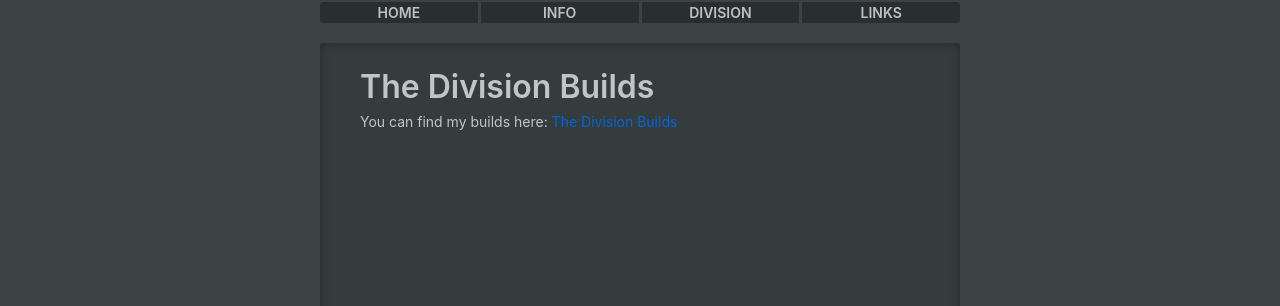
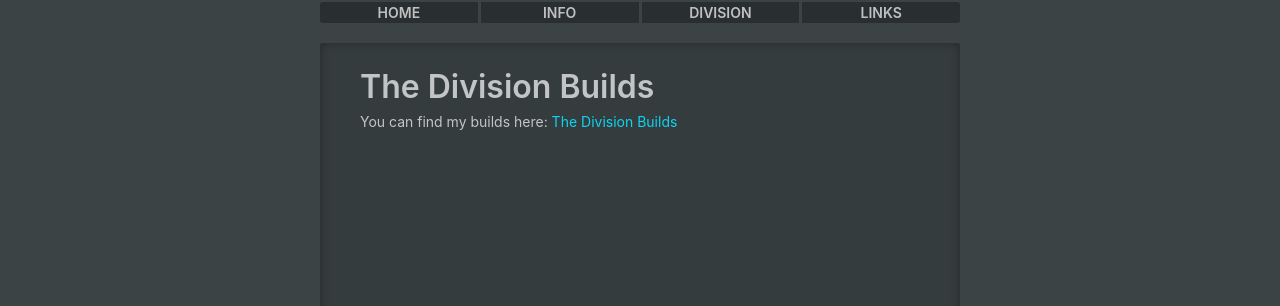
Before and after one commit to Zerthox/zerthox.github.io, a Jekyll site: the page built from division.html, in a window 1280 px wide. Shown: the part 208-514 px from the top of the page. Built offline with Jekyll 4.4.1, drawn with Linux system fonts in a browser that asks for light colours; some web fonts are replaced.

Commit message:
Update main.css

```diff
--- a/css/main.css
+++ b/css/main.css
@@ -33,6 +33,15 @@
     -ms-flex-direction: column;
     flex-direction: column;
     color: hsla(0, 0%, 100%, .7);
+}
+a {
+    color: var(--main-color);
+    -webkit-transition: .3s ease-in-out;
+    transition: .3s ease-in-out;
+}
+a:hover {
+    background: rgba(0, 0, 0, .1);
+    text-decoration: none;
 }
 ::selection,
 ::-moz-selection {
```
